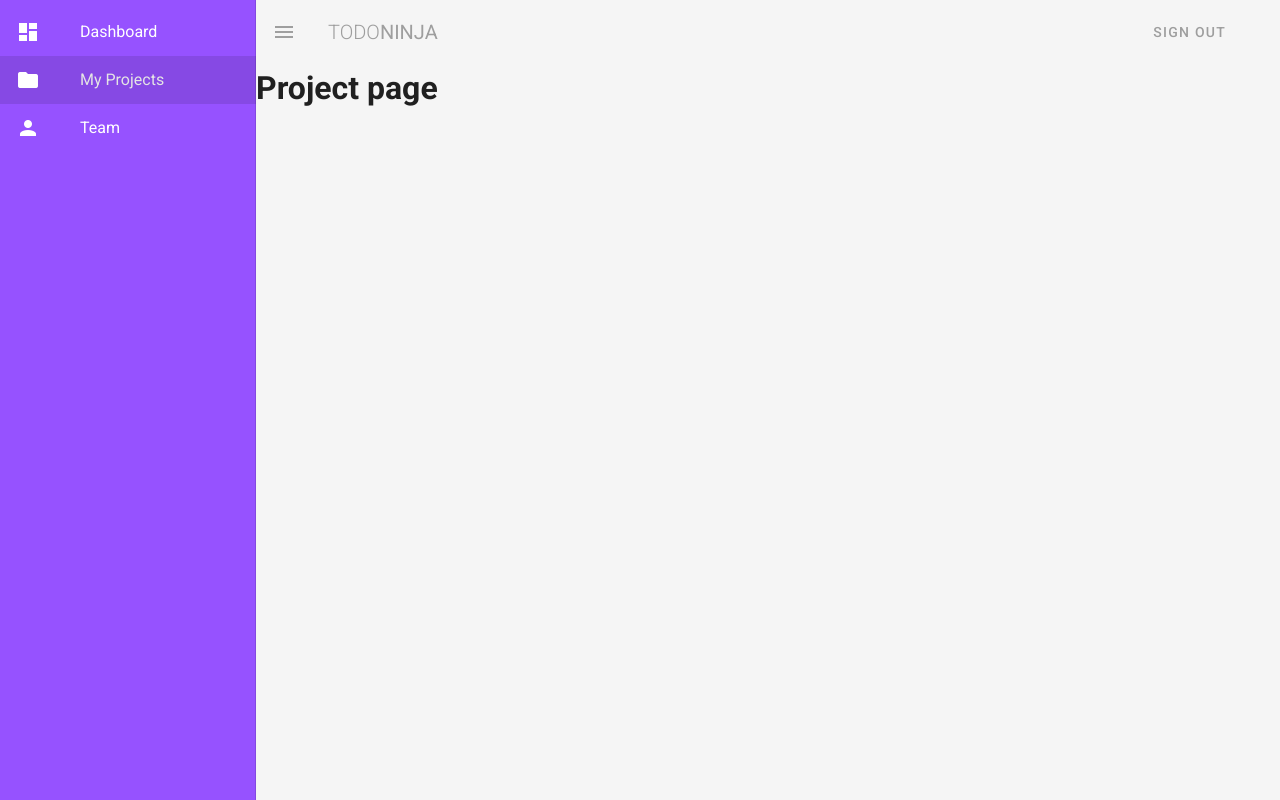
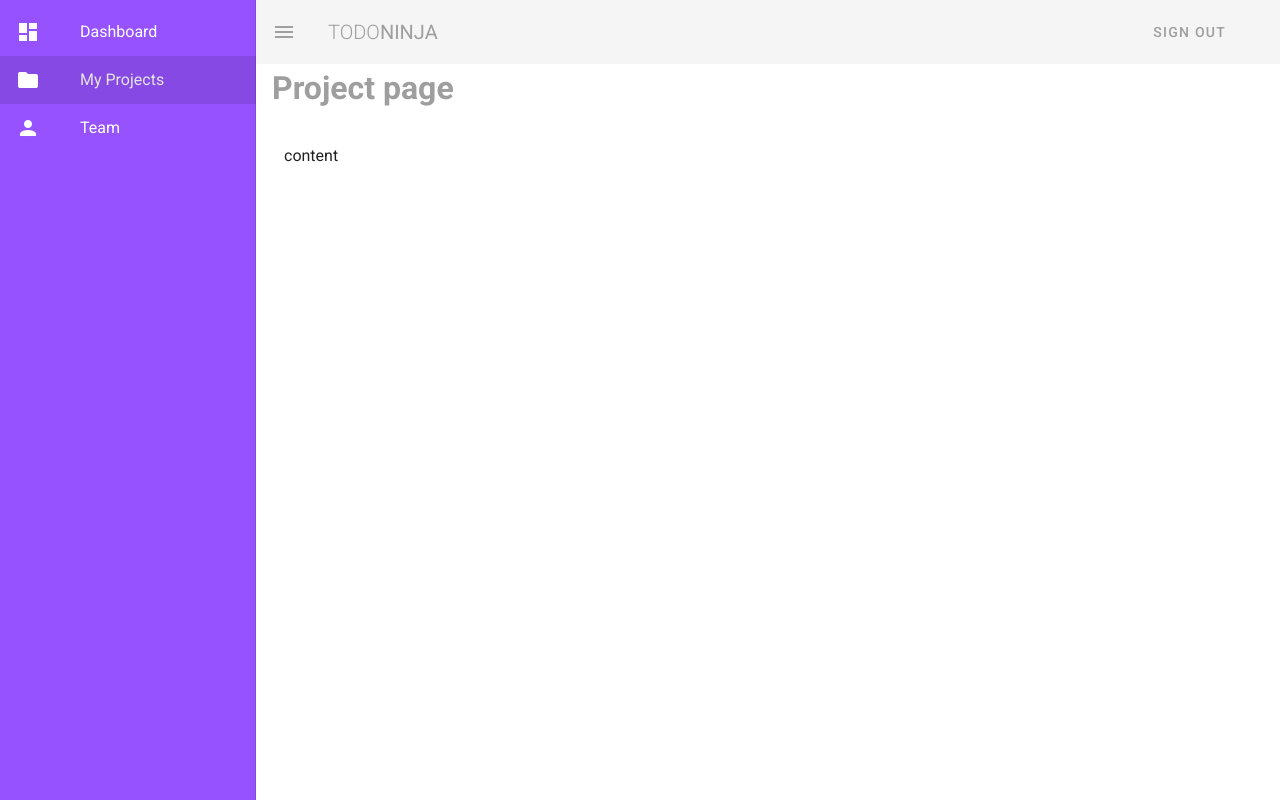
Before and after one commit to VirginieBouvarel/ninja-todo, a Vue app: page /projects in a window 1280 px wide. Built offline with nearby package versions, Linux system fonts and the light colour scheme.

Commit message:
create views dashboard projects and team

```diff
--- a/src/App.vue
+++ b/src/App.vue
@@ -1,11 +1,13 @@
 <template>
  <v-theme-provider light>
-  <v-app >
+  <v-app>
+
     <Navbar />
 
-    <v-main class="grey lighten-4">
+    <v-main class="mx-4 mb-4">
       <router-view/>
     </v-main>
+
   </v-app>
  </v-theme-provider>
 </template>
--- a/src/views/Dashboard.vue
+++ b/src/views/Dashboard.vue
@@ -1,6 +1,9 @@
 <template>
   <div class="dashboard">
-    <h1>Dashboard</h1>
+    <h1 class="subheading grey--text">Dashboard</h1>
+    <v-container class="my-5">
+      content
+    </v-container>
   </div>
 </template>
 
--- a/src/views/Projects.vue
+++ b/src/views/Projects.vue
@@ -1,5 +1,8 @@
 <template>
   <div class="project">
-    <h1>Project page</h1>
+    <h1 class="subheading grey--text">Project page</h1>
+    <v-container class="my-5">
+      content
+    </v-container>
   </div>
 </template>
--- a/src/views/Team.vue
+++ b/src/views/Team.vue
@@ -1,5 +1,9 @@
 <template>
   <div class="team">
-    <h1>Team page</h1>
+    <h1 class="subheading grey--text">Team page</h1>
+
+    <v-container class="my-5">
+      content
+    </v-container>
   </div>
 </template>
```
